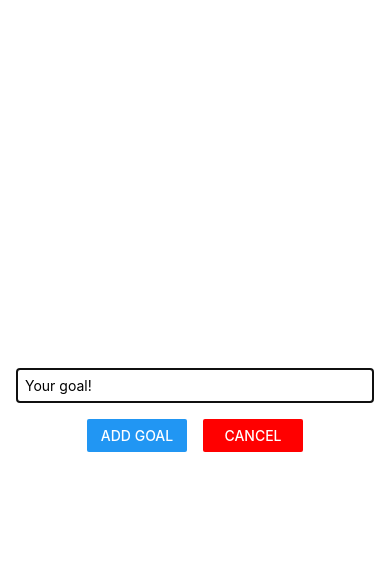
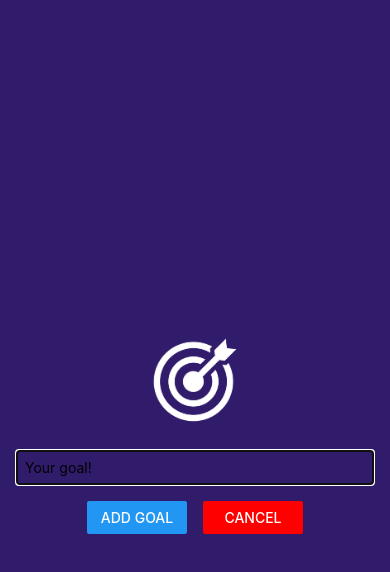
Before and after one commit to IqbalAhmadi/RNCourse, a React Native app: screen / in a window 390 px wide. Both pictures are taken after a click on the button "ADD NEW GOAL". Shown: the top 572 px of the page. Built offline with nearby package versions, Linux system fonts and the light colour scheme.

Commit message:
worked with images & changing colors

```diff
--- a/components/GoalInput.js
+++ b/components/GoalInput.js
@@ -1,5 +1,5 @@
 import { useState } from 'react'
-import { View, TextInput, Button, StyleSheet, Modal } from 'react-native'
+import { View, TextInput, Button, StyleSheet, Modal, Image } from 'react-native'
 function GoalInput(props) {
   const [enteredGoalText, setEnteredGoalText] = useState('')
 
@@ -15,6 +15,10 @@
   return (
     <Modal visible={props.visible} animationType="slide">
       <View style={styles.inputContainer}>
+        <Image
+          style={styles.image}
+          source={require('../assets/images/goal.png')}
+        />
         <TextInput
           style={styles.textInput}
           placeholder="Your goal!"
@@ -43,10 +47,13 @@
     flexDirection: 'coloumn',
     alignItems: 'center',
     justifyContent: 'center',
-    marginBottom: 24,
     padding: 16,
-    borderBottomWidth: 1,
-    borderBottomColor: '#cccccccc',
+    backgroundColor: '#311b6b',
+  },
+  image: {
+    width: 100,
+    height: 100,
+    margin: 20,
   },
   textInput: {
     borderColor: '#cccccccc',
--- a/components/GoalItem.js
+++ b/components/GoalItem.js
@@ -20,13 +20,13 @@
   goalItem: {
     margin: 8,
     borderRadius: 6,
-    backgroundColor: '#91C8E4',
+    backgroundColor: '#4D4C7D',
   },
   pressedItem: {
     opacity: 0.5,
   },
   goalText: {
-    color: '#222',
+    color: '#fff',
     padding: 8,
   },
 })
```
Also changed, not shown: assets/images/goal.png (added).
